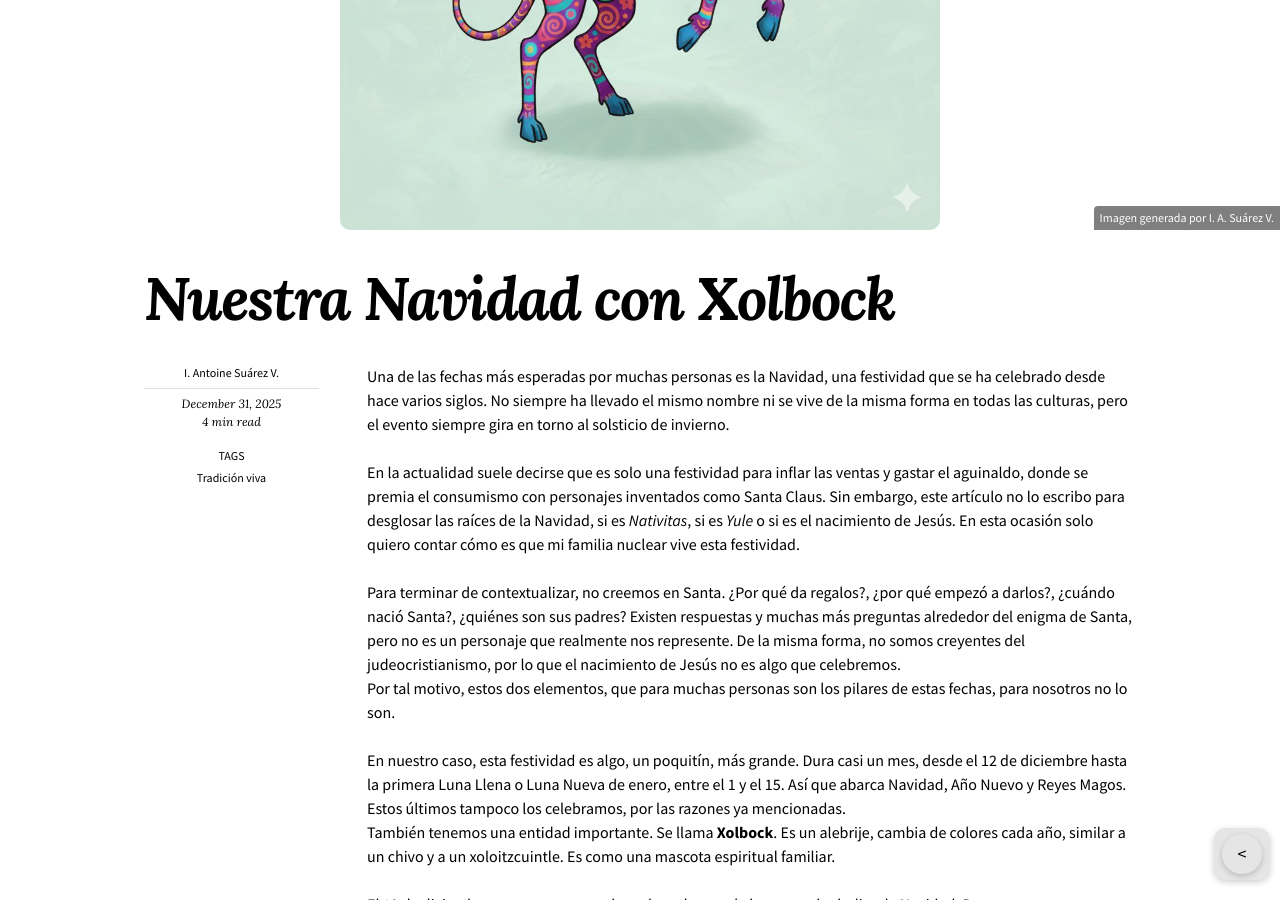
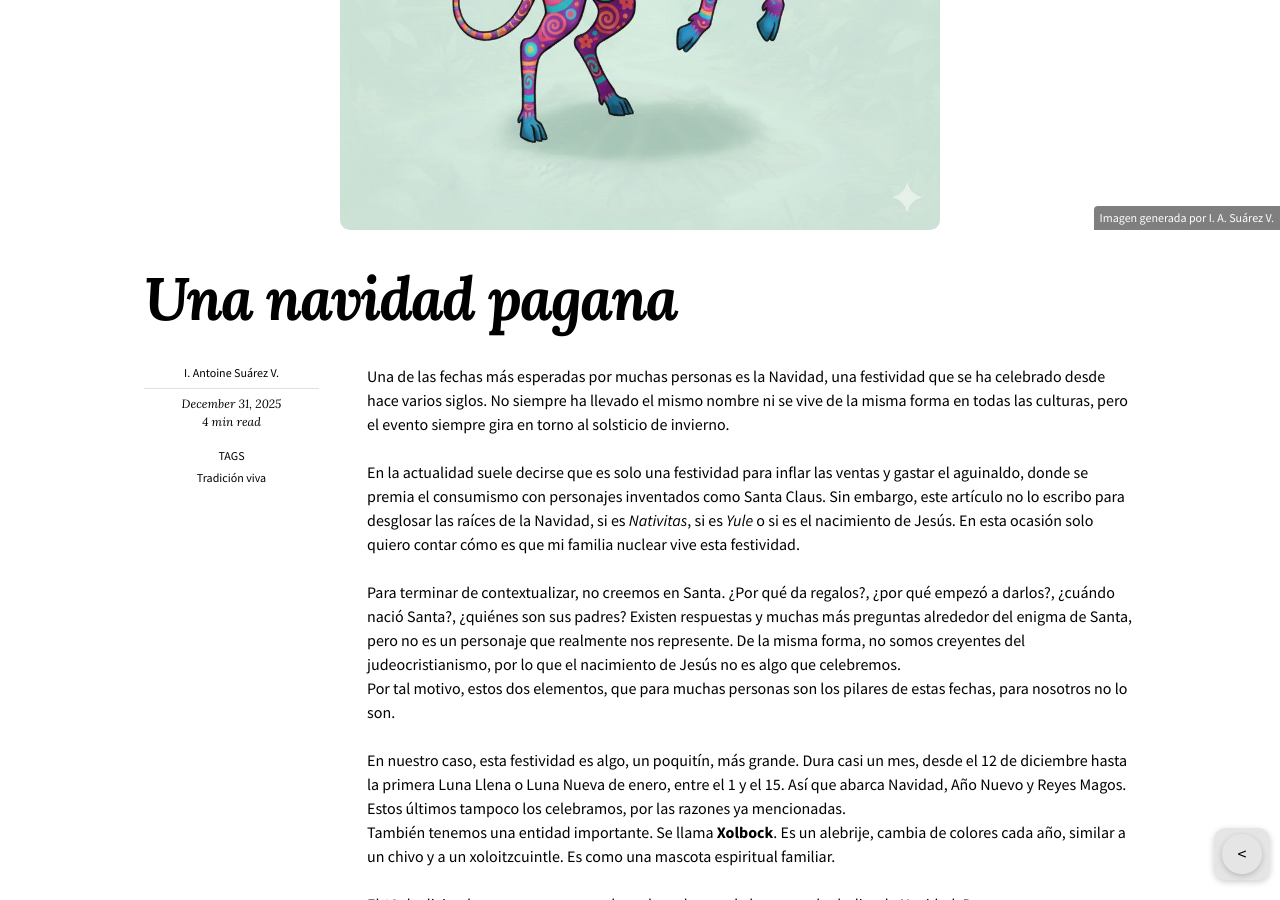
Before and after one commit to KajiiNarumi/iasuarezv, a Jekyll site: the page built from _posts/2025-12-31-Nuestra-Navidad-con-Xolbock.md, in a window 1280 px wide and 900 px high, scrolled down 628 px. Built offline with Jekyll 4.4.1, drawn with Linux system fonts in a browser that asks for light colours; nearby versions of some CDN libraries.

Commit message:
Actualizar 2025-12-31-Una-Navidad-Pagana.md

```diff
--- a/_posts/2025-12-31-Nuestra-Navidad-con-Xolbock.md
+++ b/_posts/2025-12-31-Nuestra-Navidad-con-Xolbock.md
@@ -2,7 +2,7 @@
 layout: post
 author:
   name: "I. Antoine Suárez V."
-title: "Nuestra Navidad con Xolbock"
+title: "Una navidad pagana"
 tags: [Tradición viva]
 date: 2025-12-31
 image:
```
